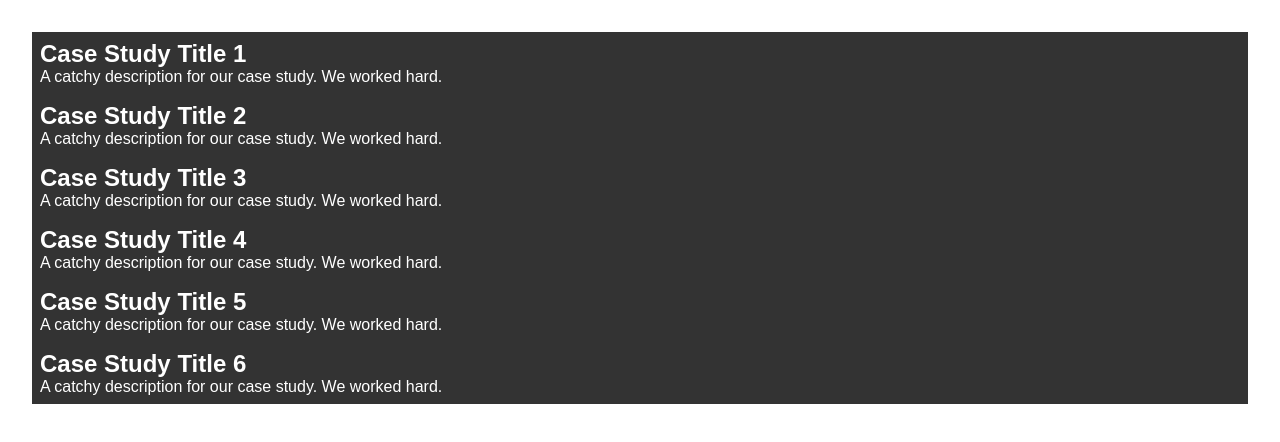
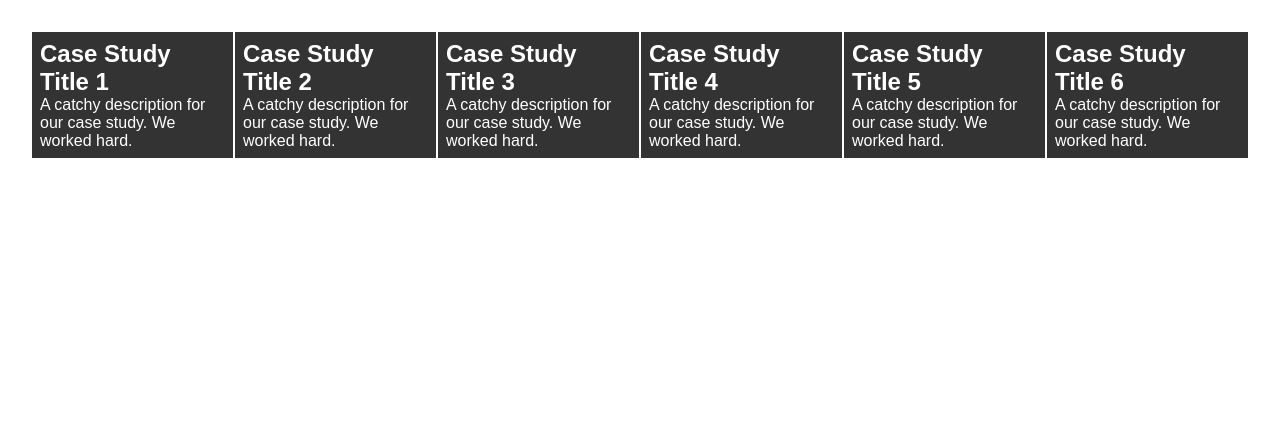
Before and after one commit to pablovelezvidal/portfolio, a plain HTML site: page index.html in a window 1280 px wide. Drawn offline with Linux system fonts and the light colour scheme.

Commit message:
Add basic grid css and some responsive for 6 columns

```diff
--- a/css/styles.css
+++ b/css/styles.css
@@ -19,3 +19,16 @@ body {
     background-color: #333;
     color: white;
   }
+
+  .boxes {
+      display: grid;
+      grid-auto-rows: minmax(125px, auto);
+      grid-gap: .5rem;
+  }
+
+  @media screen and (min-width: 40em) {
+      .boxes {
+          grid-template-columns: repeat(6, 1fr);
+          grid-gap: 2px;
+      }
+  }
```
